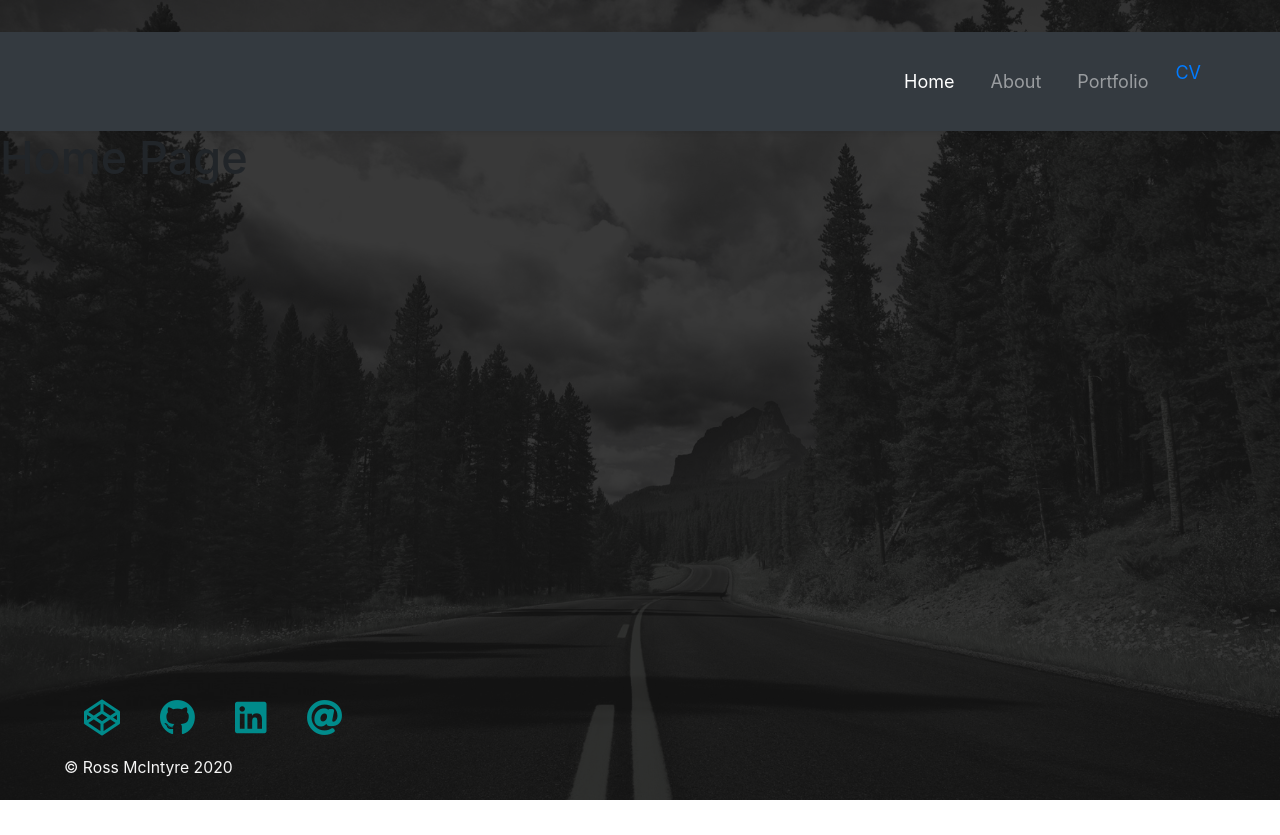
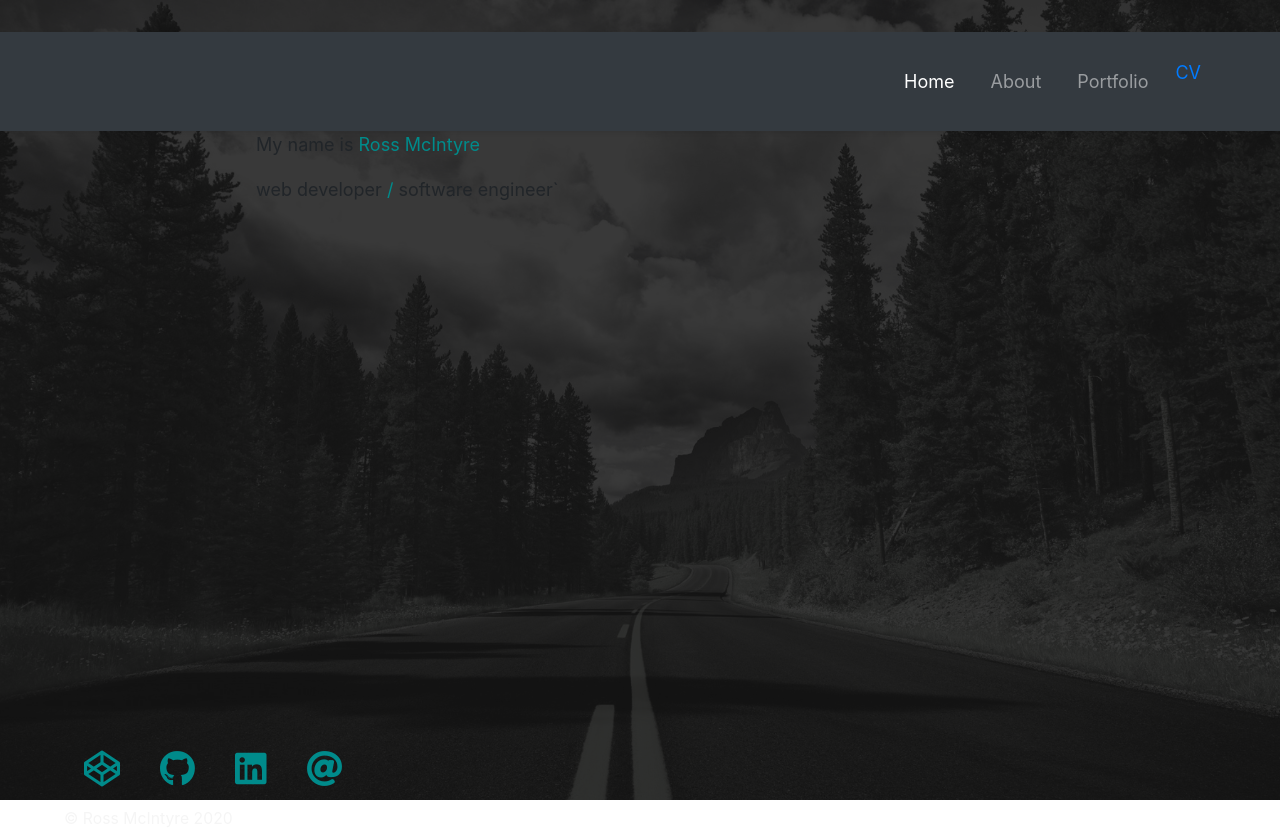
Before and after one commit to Ross-mc/react-portfolio, a React (Create React App) app: page / in a window 1280 px wide. Before the commit the page ends 800 px from the top, so only its background shows below. Built offline with nearby package versions, Linux system fonts and the light colour scheme.

Commit message:
fixed bio component and set up home array

```diff
--- a/src/components/Bio.js
+++ b/src/components/Bio.js
@@ -1,11 +1,29 @@
 import React from "react";
 
-const Bio = ({bioElements}) => {
-    return (
-        <div className="bio">
-            {bioElements.map(bioEl => <p>{bioEl}</p>)}
-        </div>
-    )
+// HomeBio: [
+//     [
+//       { type: p, text: "My name is " },
+//       { type: span, text: "Ross McIntyre" },
+//     ],
+//     [
+//         {type: p, text: "web developer "},
+//         {type: span, text: "/"},
+//         {type: p, text: "software engineer"}
+//     ]
+//   ],
+
+{
+  /* <p className="responsive-text"
+            </p> */
 }
 
-export default Bio
+const Bio = ({ bioElements }) => {
+    console.log(bioElements)
+  return (
+    <div className="bio">
+        {bioElements}
+    </div>
+  );
+};
+
+export default Bio;
--- a/src/pages/Home.js
+++ b/src/pages/Home.js
@@ -1,8 +1,13 @@
-import React from "react";
+import React, {useState} from "react";
+import BioArrays from "../utils/BioArrays"
+import Bio from "../components/Bio"
 
 const Home = () => {
+  const [homeBio] = useState(BioArrays.HomeBio)
+
+
   return (
-    <h1>Home Page</h1>
+    <Bio bioElements={homeBio}/>
   )
 }
 
--- /dev/null
+++ b/src/utils/BioArrays.js
@@ -0,0 +1,9 @@
+const BioArrays = {
+    HomeBio: [
+        <p>My name is <span className="blue-text">Ross McIntyre</span></p>,
+        <p>web developer <span className="blue-text">/</span> software engineer`</p>
+    ],
+    Portfolio: []
+}
+
+export default BioArrays
```
